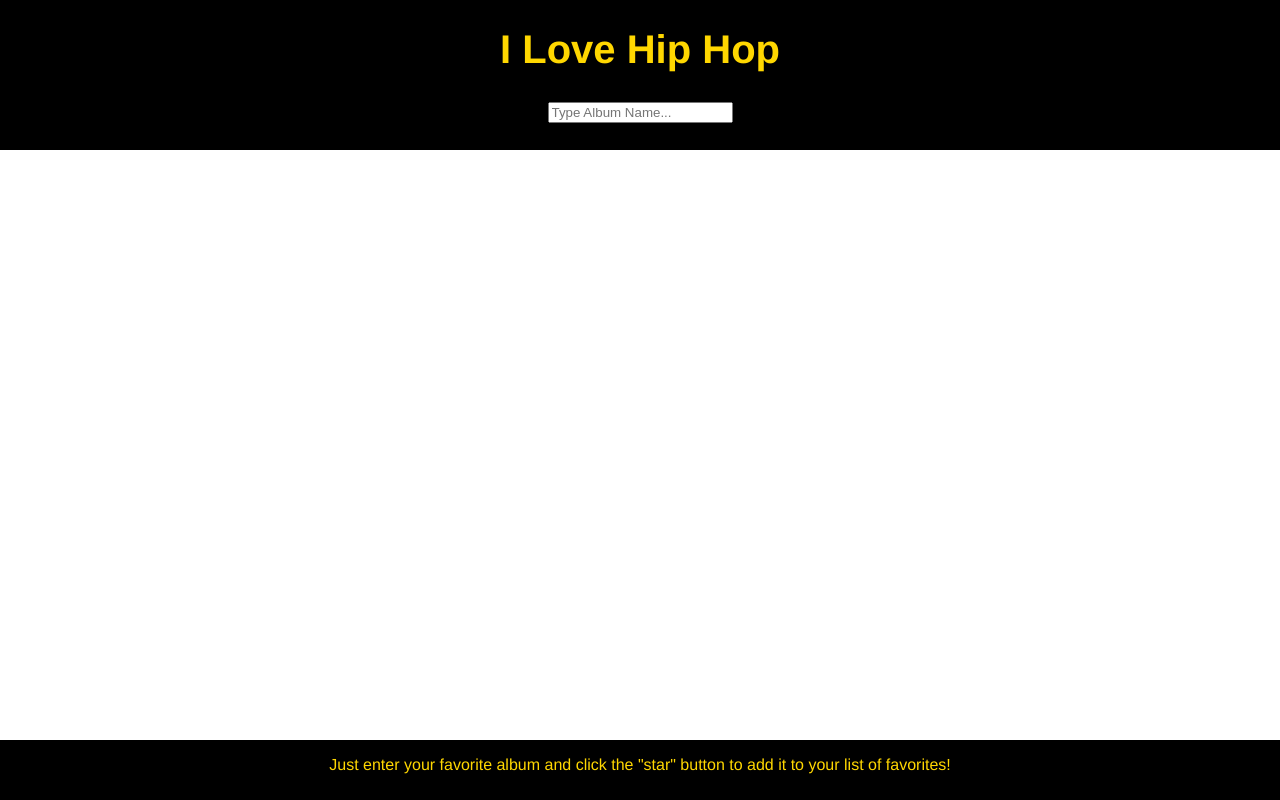
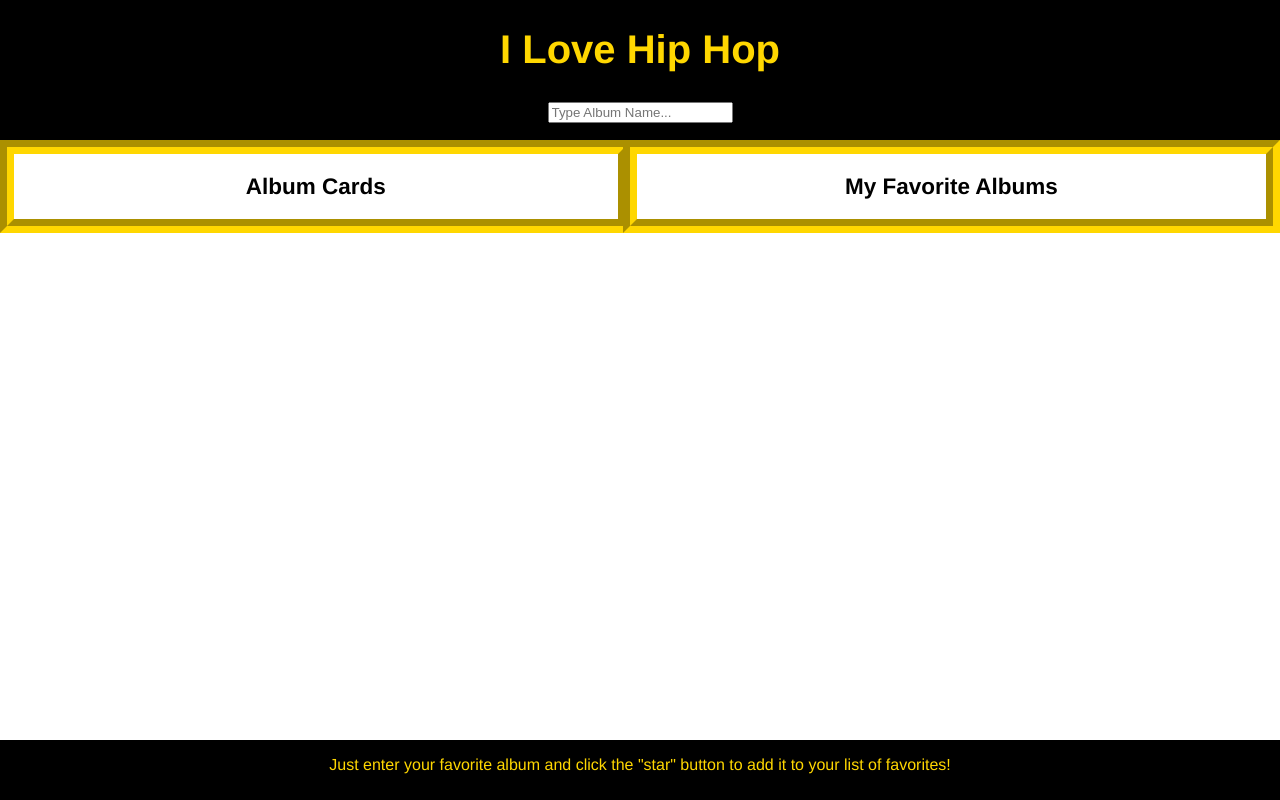
Before and after one commit to ebereokezie/phase1project, a plain HTML site: page index.html in a window 1280 px wide. Drawn offline with Linux system fonts and the light colour scheme.

Commit message:
add headers for albums, and favorite albums. divide into sections

```diff
--- a/index.html
+++ b/index.html
@@ -14,12 +14,17 @@
         </form>
     </header>
 
-    <div class = "album-cards">
-        <p>
-            will this show up
-        </p>
+    <div class = "album-cards-header">
+        <h2>
+            Album Cards
+        </h2>
     </div>
 
+    <div class = "favorite-header">
+        <h2>
+            My Favorite Albums
+        </h2>
+    </div>
 
 
     <footer>
--- a/style.css
+++ b/style.css
@@ -14,9 +14,30 @@ body{
     font-family: 'Franklin Gothic Medium', 'Arial Narrow', Arial, sans-serif
 }
 
-.section{
-    color: red;
-    font-size: 20px;
+.album-cards-header{
+    color: Black;
+    text-align: center;
+    font-size: 15px;
+    position: fixed;
+    left: 0;
+    top:17.5%;
+    width: 47%;
+    border: 14px groove gold;
+    padding: 1px;
+    font-family: 'Franklin Gothic Medium', 'Arial Narrow', Arial, sans-serif
+}
+
+.favorite-header{
+    color: Black;
+    text-align: center;
+    font-size: 15px;
+    position: fixed;
+    right: 0;
+    top:17.5%;
+    width: 49%;
+    border: 14px groove gold;
+    padding: 1px;
+    font-family: 'Franklin Gothic Medium', 'Arial Narrow', Arial, sans-serif
 }
 
 footer {
```
